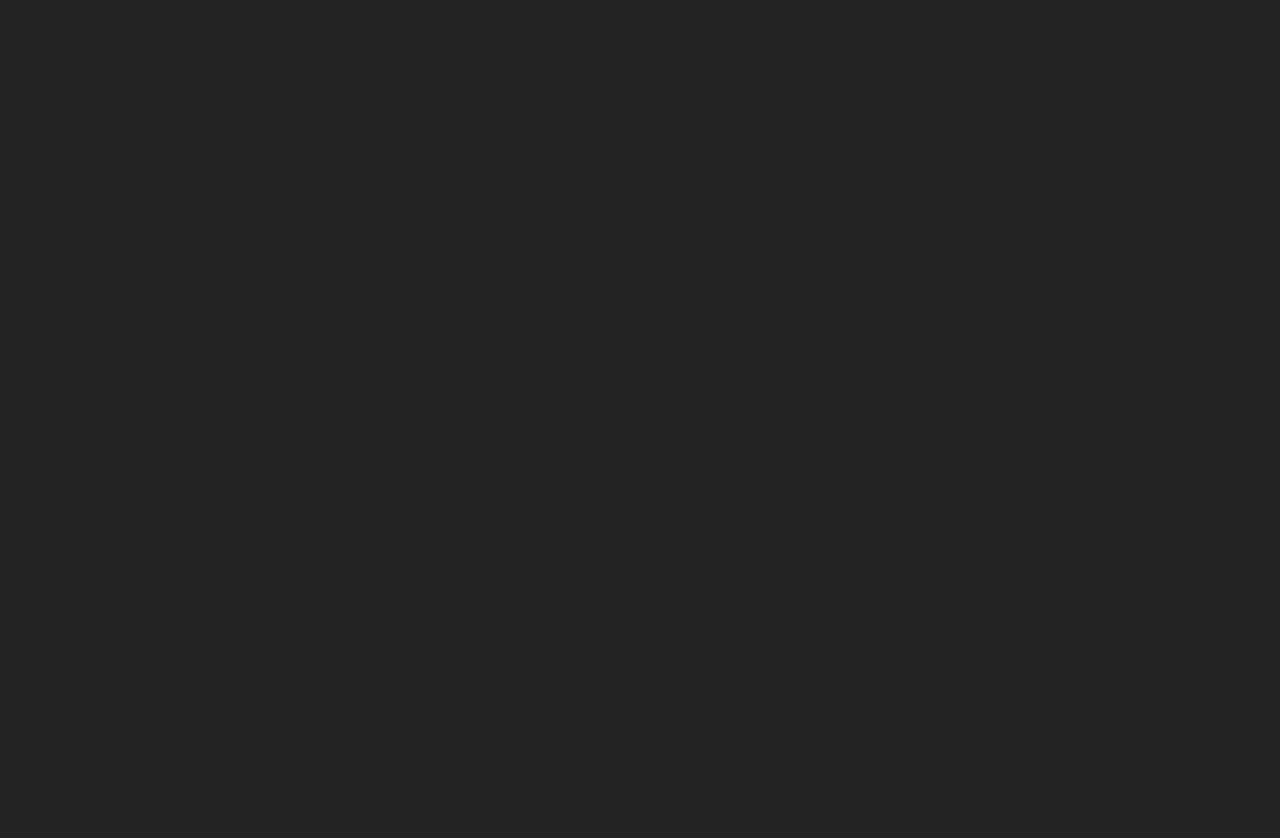
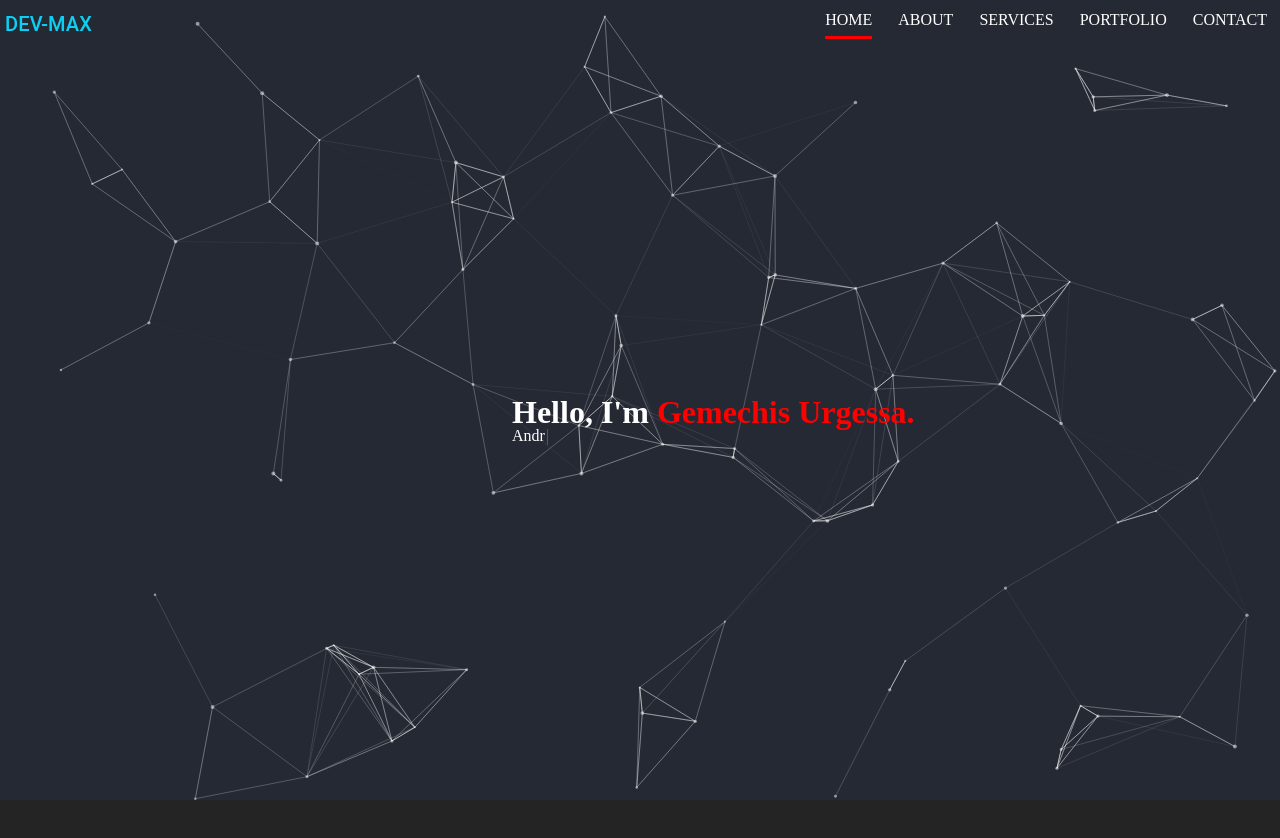
Before and after one commit to GemechisUrgessa/React-Landing-page-component, a React (Vite) app: page / in a window 1280 px wide. Shown: the top 838 px of the page. Before the commit the page ends 800 px from the top, so only its background shows below. Built offline with nearby package versions, Linux system fonts and the light colour scheme.

Commit message:
home page finalized

```diff
--- a/package.json
+++ b/package.json
@@ -11,6 +11,8 @@
   "dependencies": {
     "@emotion/react": "^11.10.5",
     "@emotion/styled": "^11.10.5",
+    "@material-ui/styles": "^4.11.5",
+    "@mui/icons-material": "^5.10.16",
     "@mui/material": "^5.10.17",
     "react": "^18.2.0",
     "react-dom": "^18.2.0",
--- a/src/App.tsx
+++ b/src/App.tsx
@@ -1,13 +1,19 @@
 import { useState } from 'react'
 import './App.css'
+import Header from './components/header'
 import HomePage from './components/homePage'
+import About from './components/about'
 
 function App() {
 
 
   return (
     <>
-      <HomePage />
+      <Header />
+      <main>
+        <HomePage />
+        <About />
+      </main>
     </>
   )
 }
--- a/src/components/Particles.tsx
+++ b/src/components/Particles.tsx
@@ -3,31 +3,96 @@ import { loadFull } from "tsparticles"
 import { useCallback } from "react"
 
 const Particle = () => {
-    const particlesInit = useCallback(async (engine) => {
-        //console.log(engine);
-        // you can initiate the tsParticles instance (engine) here, adding custom shapes or presets
-        // this loads the tsparticles package bundle, it's the easiest method for getting everything ready
-        // starting from v2 you can add only the features you need reducing the bundle size
+    const particlesInit = useCallback(async (engine: any) => {
         await loadFull(engine);
     }, []);
 
-    const particlesLoaded = useCallback(async (container) => {
-        //console.log(container);
+    const particlesLoaded = useCallback(async (container: any) => {
+
     }, []);
     return (
-        <Particles
-            id="tsparticles"
-            init={particlesInit}
-            loaded={particlesLoaded}
-            style={{
-                width: "100%",
-                height: "100%",
-                position: "absolute",
-                top: "0",
-                left: "0"
-            }}
-            params={{ ...}}
-        />
+        <>
+
+            <Particles
+                id="tsparticles"
+                init={particlesInit}
+                loaded={particlesLoaded}
+                options={
+                    {
+                        background: {
+                            color: {
+                                value: "#252934",
+                            },
+                        },
+                        fpsLimit: 120,
+                        interactivity: {
+                            events: {
+                                onClick: {
+                                    enable: true,
+                                    mode: "push",
+                                },
+                                onHover: {
+                                    enable: true,
+                                    mode: "attractive",
+                                },
+                                resize: true,
+                            },
+                            modes: {
+                                push: {
+                                    quantity: 4,
+                                },
+                                repulse: {
+                                    distance: 200,
+                                    duration: 0.4,
+                                },
+                            },
+                        },
+                        particles: {
+                            color: {
+                                value: "#FFFFFF",
+                            },
+                            links: {
+                                color: "#FFFFFF",
+                                distance: 150,
+                                enable: true,
+                                opacity: 0.5,
+                                width: 1,
+                            },
+                            collisions: {
+                                enable: true,
+                            },
+                            move: {
+                                direction: "none",
+                                enable: true,
+                                outModes: {
+                                    default: "bounce",
+                                },
+                                random: false,
+                                speed: 1,
+                                straight: false,
+                            },
+                            number: {
+                                density: {
+                                    enable: true,
+                                    area: 800,
+                                },
+                                value: 80,
+                            },
+                            opacity: {
+                                value: 0.5,
+                            },
+                            shape: {
+                                type: "circle",
+                            },
+                            size: {
+                                value: { min: 1, max: 2 },
+                            },
+                        },
+                        detectRetina: true,
+                    }}
+
+
+            /></>
     );
 };
 
--- /dev/null
+++ b/src/components/about.tsx
@@ -0,0 +1,9 @@
+import '../stylesheets/about.css';
+const About = () => {
+    return (
+        <section className="about " id="about"></section>
+    )
+
+}
+
+export default About;
--- a/src/components/navBar.tsx
+++ b/src/components/deskTopView.tsx
@@ -1,16 +1,35 @@
 import logo from '../assets/logo.svg';
 import { Link, animateScroll as scroll } from "react-scroll";
 import Typography from '@mui/material/Typography';
-import '../stylesheets/navBar.css';
-const NavBar = (): JSX.Element => {
+
+import { useEffect, useState } from 'react';
+const DesktopView = (): JSX.Element => {
+    const [bg, setBg] = useState(false);
+    useEffect(() => {
+        const changeBg = () => {
+            if (window.scrollY >= 300) {
+                console.log("scrollY: " + window.scrollY)
+                setBg(true);
+            }
+            else {
+                setBg(false);
+            }
+        }
+        window.addEventListener("scroll", changeBg);
+        return () => {
+            window.addEventListener("scroll", changeBg);
+        }
+    }, []
+    );
+
     return (
-        <>
-            <nav className="nav" id="navbar">
+        <header>
+            <nav className={bg ? 'nav nav-bg' : 'nav'} id="navbar">
                 <div className="nav-logo"><Typography
                     variant="h6"
                     noWrap
                     component="div"
-                ><Link className="logo-nav"
+                ><Link className="logo"
                     activeClass="active"
                     to="home"
                     spy={true}
@@ -18,7 +37,8 @@ const NavBar = (): JSX.Element => {
                     offset={-48}
                     duration={200}
                 >
-                        <img className="logo" src={logo} alt="logo" />
+                        {/* <img className="logo" src={logo} alt="logo" /> */}
+                        DEV-MAX
                     </Link>
 
                 </Typography></div>
@@ -75,8 +95,8 @@ const NavBar = (): JSX.Element => {
                     </Link></li>
                 </ul>
             </nav>
-        </>
+        </header>
     )
 }
 
-export default NavBar;
+export default DesktopView;
--- /dev/null
+++ b/src/components/header.tsx
@@ -0,0 +1,25 @@
+import React, { useEffect, useState } from 'react'
+import MobileView from './mobileView';
+import DesktopView from './deskTopView';
+import '../stylesheets/navBar.css';
+const Header = (): JSX.Element => {
+    const [mobileView, setMobileView] = useState(false);
+
+    useEffect(() => {
+        const setResponsiveness = () => {
+            window.innerWidth < 800
+                ? setMobileView(true)
+                : setMobileView(false);
+        }
+
+        setResponsiveness();
+        window.addEventListener("resize", () => setResponsiveness());
+        return () => {
+            window.removeEventListener("resize", () => setResponsiveness());
+        }
+    }, []);
+
+    return <>{mobileView ? <MobileView /> : <DesktopView />}</>;
+}
+
+export default Header;
--- a/src/components/homePage.tsx
+++ b/src/components/homePage.tsx
@@ -1,58 +1,33 @@
-import NavBar from "./navBar";
+import NavBar from "./deskTopView";
 import '../stylesheets/homePage.css';
-import Particles from "react-tsparticles";
+import Particle from "./Particles";
+import Header from "./header";
+import Typewriter from "typewriter-effect";
 
 const HomePage = (): JSX.Element => {
 
     return (
-        <header>
-            {/* <NavBar /> */}
-            <Particles
-                params={{
-                    particles: {
-                        number: {
-                            value: 160,
-                            density: {
-                                enable: true,
-                                value_area: 1500
-                            }
-                        },
-                        line_linked: {
-                            enable: false,
-                            opacity: 0.03
-                        },
-                        move: {
-                            direction: "right",
-                            speed: 0.05
-                        },
-                        size: {
-                            value: 1
-                        },
-                        opacity: {
-                            anim: {
-                                enable: true,
-                                speed: 1,
-                                opacity_min: 0.05
-                            }
-                        }
-                    },
-                    interactivity: {
-                        events: {
-                            onclick: {
-                                enable: true,
-                                mode: "push"
-                            }
-                        },
-                        modes: {
-                            push: {
-                                particles_nb: 1
-                            }
-                        }
-                    },
-                    retina_detect: true
-                }}
-            />
-        </header>
+        <>
+            <div className="home" id="home">
+                <Particle />
+                <div className='home-container'>
+                    <h1>Hello, I'm <span className="name">Gemechis Urgessa.</span></h1>
+                    <Typewriter
+                        options={{
+                            strings: [
+                                "Web Developer",
+                                "Android/iOS Developer",
+                                "React Js Developer",
+                                "React Native Developer"
+                            ],
+                            autoStart: true,
+                            loop: true,
+                            deleteSpeed: 50
+                        }}
+                    />
+                </div></div>
+
+        </>
     )
 }
 
--- /dev/null
+++ b/src/components/mobileView.tsx
@@ -0,0 +1,97 @@
+import React, { useEffect, useState } from 'react';
+import Typography from '@mui/material/Typography';
+import Toolbar from '@mui/material/Toolbar';
+import { Link, animateScroll as scroll } from "react-scroll";
+import IconButton from '@mui/material/IconButton';
+import MenuIcon from '@mui/icons-material/Menu';
+import Drawer from '@mui/material/Drawer';
+import ListItemButton from '@mui/material/ListItemButton';
+const MobileView = () => {
+    const [open, setOpen] = useState(false);
+    const [bg, setBg] = useState(false);
+    useEffect(() => {
+        const changeBg = () => {
+            if (window.scrollY >= 300) {
+                console.log("scrollY: " + window.scrollY)
+                setBg(true);
+            }
+            else {
+                setBg(false);
+            }
+        }
+        window.addEventListener("scroll", changeBg);
+        return () => {
+            window.addEventListener("scroll", changeBg);
+        }
+    }, []
+    );
+    const handleDrawerOpen = () => {
+        setOpen(true);
+    }
+    const handleDrawerClose = () => {
+        setOpen(false);
+    }
+    return (
+        <Toolbar className={bg ? 'navbar__mob navbar-mob-bg' : 'navbar__mob'}>
+
+            <Typography
+                variant="h6"
+                noWrap
+                component="div"
+            ><Link className="logo"
+                activeClass="active"
+                to="home"
+                spy={true}
+                smooth={true}
+                offset={-70}
+                duration={200}
+            >
+                    {`dev-max`.toUpperCase()}
+                </Link>
+
+            </Typography><IconButton
+                {...{
+                    edge: "start",
+                    color: "inherit",
+                    "aria-label": "menu",
+                    "aria-haspopup": "true",
+                }}
+            >
+                <MenuIcon onClick={handleDrawerOpen} />
+            </IconButton>
+            <Drawer className="drawer"
+
+                {...{
+                    sx: {
+                        width: '200px',
+                        height: '600px'
+
+                    },
+                    anchor: "top",
+                    open: open,
+                    onClose: handleDrawerClose,
+                }}
+            >
+
+                {['Home', 'About', 'Services', 'portfolio', 'contact'].map((text, index) => (
+                    <ListItemButton>
+                        <div className="nav-item nav__mob"><Link className="nav-link"
+                            activeClass="active"
+                            to={text.toLowerCase() as string}
+                            spy={true}
+                            smooth={true}
+                            offset={-48}
+                            duration={200}
+                        >
+                            {text.toUpperCase()}
+                        </Link>
+                        </div>
+                    </ListItemButton>
+                ))}
+
+            </Drawer>
+        </Toolbar>
+    );
+}
+
+export default MobileView;
--- /dev/null
+++ b/src/stylesheets/about.css
@@ -0,0 +1,4 @@
+.about {
+    width: 100%;
+    height: 100vh;
+}
--- a/src/stylesheets/homePage.css
+++ b/src/stylesheets/homePage.css
@@ -1,5 +1,15 @@
-header {
-    width:100%;
+.home-container {
+    color: white;
+    z-index: 1;
+    position: absolute;
+    top: 50%;
+    left: 40%;
+
+}
+.home {
+    width: 100%;
     height: 100vh;
-    color: white;
 }
+.name{
+    color: red;
+}
--- a/src/stylesheets/navBar.css
+++ b/src/stylesheets/navBar.css
@@ -1,5 +1,6 @@
 .logo {
     cursor: pointer;
+  color: rgb(12, 208, 243);
     width: 2em;
     height: 2em;
     margin:  .2em 0 0 0;
@@ -7,7 +8,10 @@
 .log-nav{
     display: block;
 }
-
+.nav-bg{
+  background-color: #242424;
+  border-bottom: solid 2px red;
+}
 .nav{
   height: 48px;
   color: white;
@@ -17,9 +21,9 @@
   position: fixed;
   top: 0;
   width: 100%;
-  background-color: #545454;
+
   z-index: 99999;
-  border-bottom: solid 2px red;
+
 }
 .nav-logo{
   margin-left: 5px;
@@ -50,16 +54,34 @@
 }
 
 .nav-item > .active  {
-  padding-bottom: 12px;
+  padding-bottom: 0.48em;
   border-bottom: 3px solid red;
 }
 
-Button > .active  {
+/* Button > .active  {
   padding-bottom: 12px;
 
-}
+} */
 .nav-item{
   list-style-type: none;
   display: inline-block;
   padding: 13px;
 }
+.navbar-mob-bg {
+  background-color: #242424;
+  border-bottom: solid 2px red;
+}
+.navbar__mob{
+  z-index: 1;
+  color: white;
+  display: flex;
+  justify-content: space-between;
+  align-items: center;
+  position: fixed !important;
+  top: 0;
+  width: 100%;
+}
+.nav__mob {
+  margin: 0 auto;
+  text-align: center;
+}
```
Also changed, not shown: 1 other file (tests, documents, lock files or other folders).
